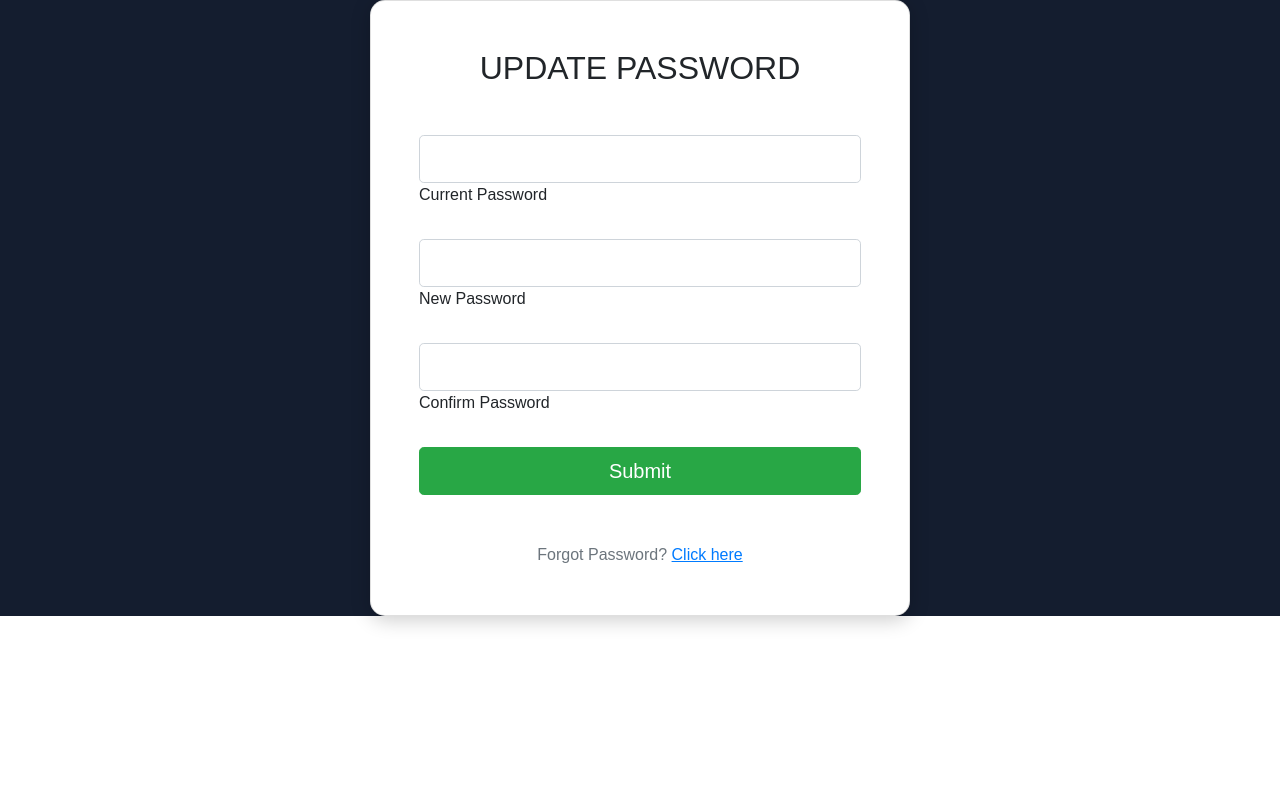
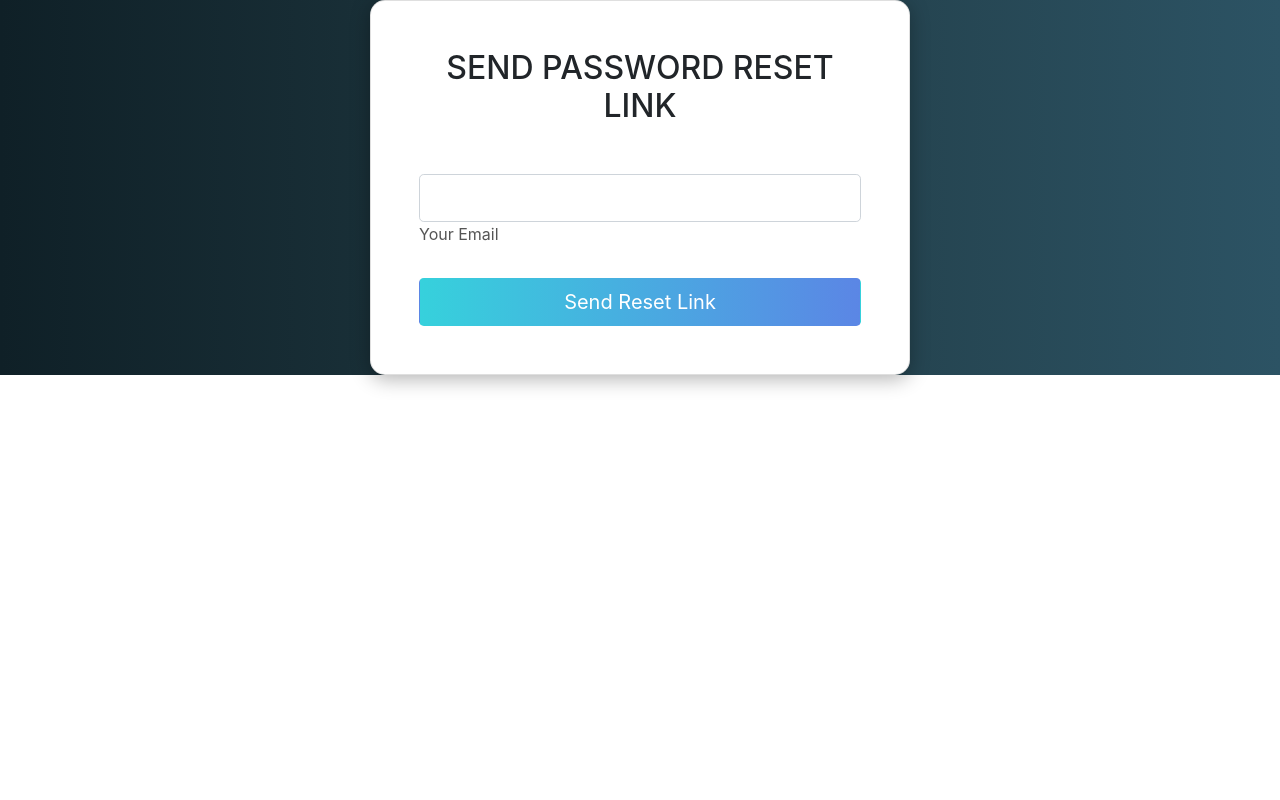
Before and after one commit to EarthlingAidTech/PrepZer0, a Node server app: page /user/verify/2 in a window 1280 px wide. Run offline with Node 20, Linux system fonts and the light colour scheme; some libraries are stand-ins or nearby versions.

Commit message:
fixed error

```diff
--- a/views/forgotpass.ejs
+++ b/views/forgotpass.ejs
@@ -1,66 +1,63 @@
 <!DOCTYPE html>
 <html lang="en">
 <head>
-  <meta charset="UTF-8" />
-  <meta http-equiv="X-UA-Compatible" content="IE=edge" />
-  <meta name="viewport" content="width=device-width, initial-scale=1.0" />
-  <link
-    rel="stylesheet"
-    href="https://cdn.jsdelivr.net/npm/bootstrap@4.0.0/dist/css/bootstrap.min.css"
-    integrity="sha384-Gn5384xqQ1aoWXA+058RXPxPg6fy4IWvTNh0E263XmFcJlSAwiGgFAW/dAiS6JXm"
-    crossorigin="anonymous"
-  />
+  <meta charset="UTF-8">
+  <meta http-equiv="X-UA-Compatible" content="IE=edge">
+  <meta name="viewport" content="width=device-width, initial-scale=1.0">
+  <title>EAT</title>
+  <link rel="stylesheet" href="https://cdn.jsdelivr.net/npm/bootstrap@4.0.0/dist/css/bootstrap.min.css" integrity="sha384-Gn5384xqQ1aoWXA+058RXPxPg6fy4IWvTNh0E263XmFcJlSAwiGgFAW/dAiS6JXm" crossorigin="anonymous">
+
   <style>
     body, html {
       height: 100%;
       margin: 0;
-      font-family: Arial, sans-serif;
     }
 
     .gradient-custom-3 {
-      background-color: #141D2F;
+      /* Cool bluish gradient */
+      background: linear-gradient(to right, #0f2027, #203a43, #2c5364);
+    }
+
+    .gradient-custom-4 {
+      /* Light blue gradient for button */
+      background: linear-gradient(to right, #36d1dc, #5b86e5);
+      color: white;
+    }
+
+    .gradient-custom-4:hover {
+      background: linear-gradient(to right, #5b86e5, #36d1dc);
+      color: white;
     }
 
     .card {
-      border-radius: 15px;
-      box-shadow: 0 4px 20px rgba(0, 0, 0, 0.2);
+      box-shadow: 0 4px 20px rgba(0,0,0,0.3);
+    }
+
+    label {
+      color: #555;
     }
   </style>
-  <title>Update Password</title>
 </head>
 <body>
-  <form action="/profile/changepassword" method="post">
-    <div class="mask d-flex align-items-center justify-content-center min-vh-100 gradient-custom-3">
-      <div class="container">
-        <div class="row d-flex justify-content-center align-items-center">
+
+  <form action="/user/forgotpassword" method="post">
+    <div class="mask d-flex align-items-center h-100 gradient-custom-3">
+      <div class="container h-100">
+        <div class="row d-flex justify-content-center align-items-center h-100">
           <div class="col-12 col-md-9 col-lg-7 col-xl-6">
-            <div class="card">
+            <div class="card" style="border-radius: 15px;">
               <div class="card-body p-5">
-                <h2 class="text-uppercase text-center mb-5">Update Password</h2>
+                <h2 class="text-uppercase text-center mb-5">Send Password Reset Link</h2>
 
                 <div class="form-outline mb-4">
-                  <input type="password" id="form3Example4cg" name="oldpassword" class="form-control form-control-lg" required />
-                  <label class="form-label" for="form3Example4cg">Current Password</label>
-                </div>
-
-                <div class="form-outline mb-4">
-                  <input type="password" id="form3Example4cg" name="newpassword" class="form-control form-control-lg" required />
-                  <label class="form-label" for="form3Example4cg">New Password</label>
-                </div>
-
-                <div class="form-outline mb-4">
-                  <input type="password" id="form3Example4cg" name="confirmpassword" class="form-control form-control-lg" required />
-                  <label class="form-label" for="form3Example4cg">Confirm Password</label>
+                  <input type="email" id="form3Example3cg" name="email" class="form-control form-control-lg" required />
+                  <label class="form-label" for="form3Example3cg">Your Email</label>
                 </div>
 
                 <div class="d-flex justify-content-center">
-                  <input type="submit" class="btn btn-success btn-block btn-lg gradient-custom-4 text-body" value="Submit" />
+                  <input type="submit" class="btn btn-block btn-lg gradient-custom-4" value="Send Reset Link">
                 </div>
 
-                <p class="text-center text-muted mt-5 mb-0">
-                  Forgot Password?
-                  <a href="/user/forgot_Password" class="fw-bold text-body"><u>Click here</u></a>
-                </p>
               </div>
             </div>
           </div>
```
